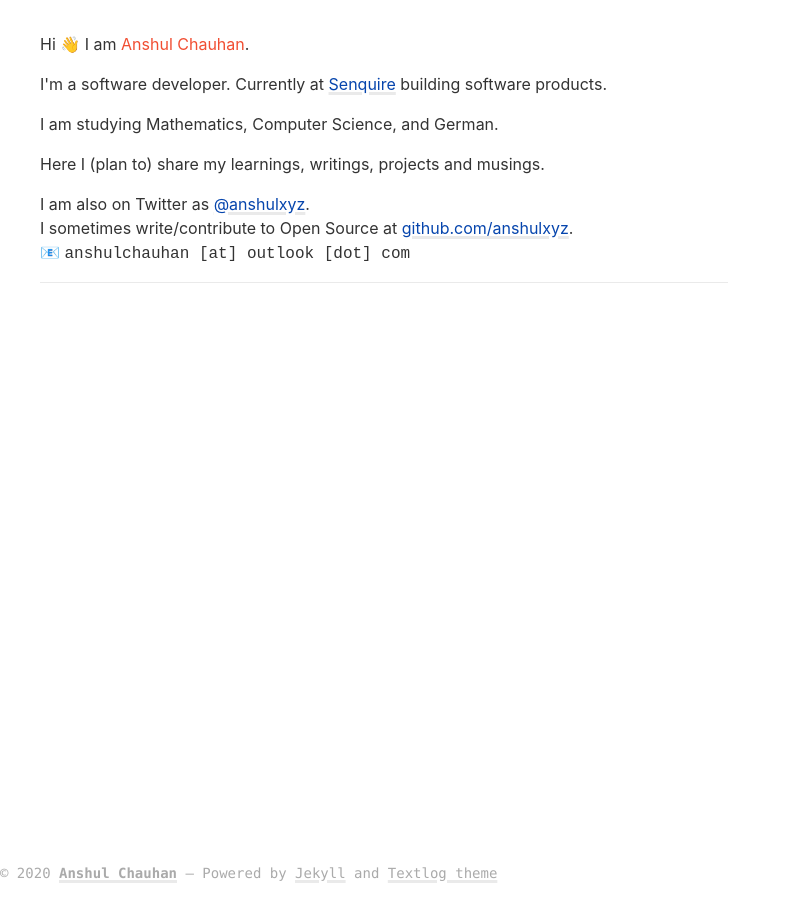
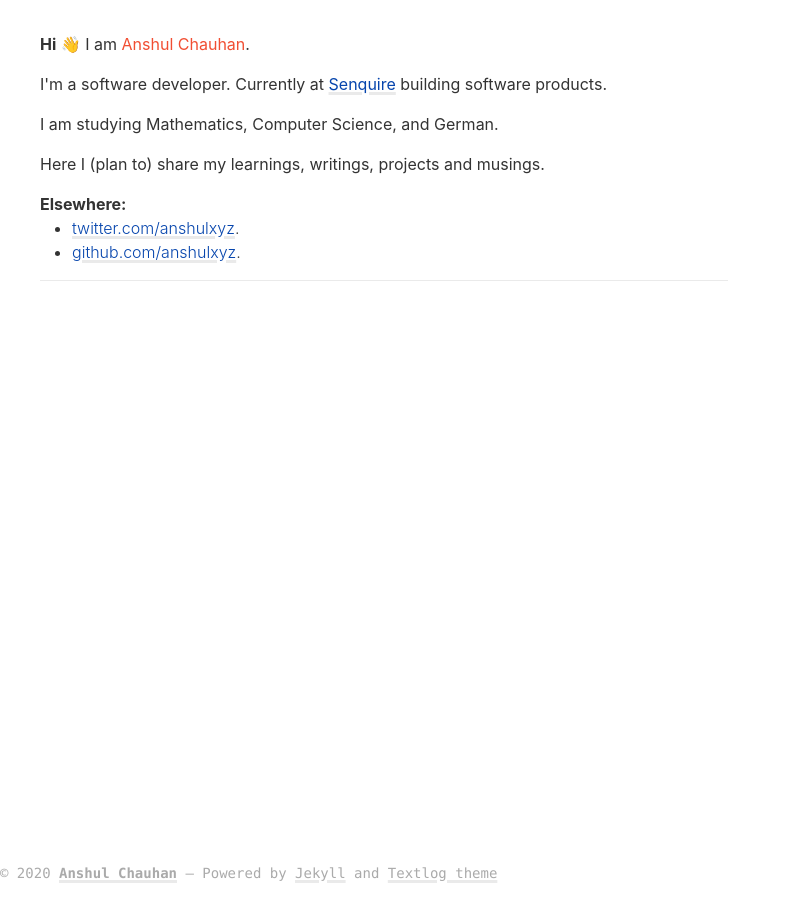
Before and after one commit to anshulxyz/anshulxyz.github.io, a Jekyll site: the page built from index.html, in a window 1280 px wide. Shown: the whole page, without its empty margins (0-791 px from the left). Built offline with Jekyll 4.4.1, drawn with Linux system fonts in a browser that asks for light colours.

Commit message:
Update intro

```diff
--- a/_includes/intro.html
+++ b/_includes/intro.html
@@ -1,5 +1,5 @@
 <p class="site-intro">
-  Hi 👋 I am <span class="intro-name">Anshul Chauhan</span>.
+  <b>Hi</b> 👋 I am <span class="intro-name">Anshul Chauhan</span>.
 </p>
 <p class="site-intro">
   I'm a software developer. Currently at <a href="https://www.senquire.com">Senquire</a> building software products.
@@ -10,8 +10,14 @@
 <p class="site-intro">
   Here I (plan to) share my learnings, writings, projects and musings.
 </p>
-<p class="site-intro">
-  I am also on Twitter as <a href="https://twitter.com/anshulxyz">@anshulxyz</a>.<br/>
-  I sometimes write/contribute to Open Source at <a href="https://github.com/anshulxyz">github.com/anshulxyz</a>.<br/>
-  📧 <span style="font-family: 'Courier New', Courier, monospace;">anshulchauhan [at] outlook [dot] com</span>
+<p class="site-intro" style="margin-block-end: 0;">
+  <b>Elsewhere:</b>
+  <ul>
+    <li>
+      <a href="https://twitter.com/anshulxyz">twitter.com/anshulxyz</a>.<br/>
+    </li>
+    <li>
+      <a href="https://github.com/anshulxyz">github.com/anshulxyz</a>.<br/>
+    </li>
+  </ul>
 </p>
```
